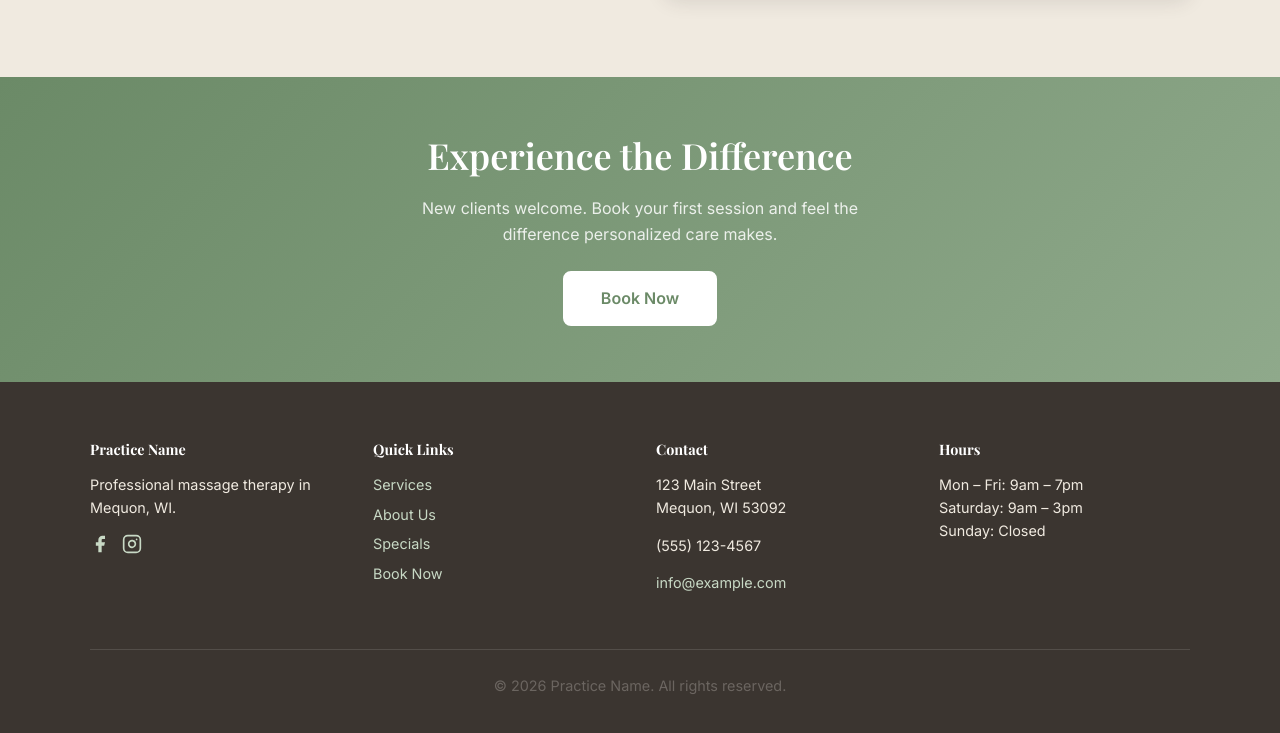
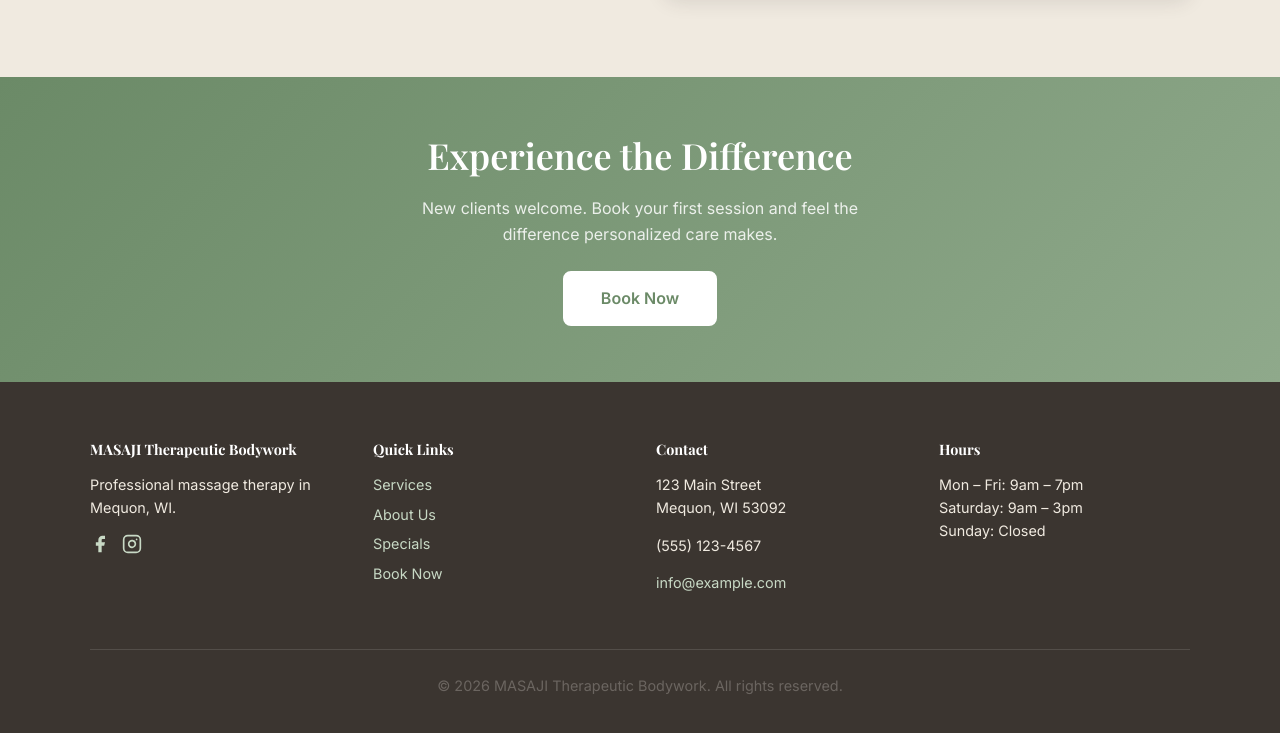
Before and after one commit to nhilo32/massage-practice-site, a plain HTML site: page about.html in a window 1280 px wide. Shown: the part 1669-2402 px from the top of the page. Drawn offline with nearby package versions, Linux system fonts and the light colour scheme.

Commit message:
Rebrand to MASAJI Therapeutic Bodywork

```diff
--- a/about.html
+++ b/about.html
@@ -3,8 +3,8 @@
 <head>
   <meta charset="UTF-8">
   <meta name="viewport" content="width=device-width, initial-scale=1.0">
-  <title>About Us | Practice Name — Mequon, WI</title>
-  <meta name="description" content="Meet the licensed massage therapists at Practice Name in Mequon, WI. Learn about our approach to wellness and healing.">
+  <title>About Us | MASAJI Therapeutic Bodywork — Mequon, WI</title>
+  <meta name="description" content="Meet the licensed massage therapists at MASAJI Therapeutic Bodywork in Mequon, WI. Learn about our approach to wellness and healing.">
   <link rel="preconnect" href="https://fonts.googleapis.com">
   <link href="https://fonts.googleapis.com/css2?family=Inter:wght@400;500;600&family=Playfair+Display:wght@600;700&display=swap" rel="stylesheet">
   <link rel="stylesheet" href="css/style.css">
@@ -15,8 +15,8 @@
   <header>
     <nav class="container nav">
       <a href="index.html" class="nav__logo">
-        <img src="images/logo.png" alt="Practice Name logo">
-        Practice Name
+        <img src="images/logo.png" alt="MASAJI Therapeutic Bodywork logo">
+        MASAJI
       </a>
       <button class="nav__toggle" aria-label="Menu" aria-expanded="false">
         <span></span><span></span><span></span>
@@ -125,7 +125,7 @@
     <div class="container">
       <div class="footer-grid">
         <div>
-          <h4>Practice Name</h4>
+          <h4>MASAJI Therapeutic Bodywork</h4>
           <p>Professional massage therapy in Mequon, WI.</p>
           <div style="display:flex; gap:.75rem; margin-top:.75rem;">
             <a href="#" aria-label="Facebook"><svg width="20" height="20" viewBox="0 0 24 24" fill="currentColor"><path d="M18 2h-3a5 5 0 0 0-5 5v3H7v4h3v8h4v-8h3l1-4h-4V7a1 1 0 0 1 1-1h3z"/></svg></a>
@@ -153,7 +153,7 @@
         </div>
       </div>
       <div class="footer__copy">
-        <p>&copy; 2026 Practice Name. All rights reserved.</p>
+        <p>&copy; 2026 MASAJI Therapeutic Bodywork. All rights reserved.</p>
       </div>
     </div>
   </footer>
```
Also changed, not shown: index.html (+5 -5 lines), services.html (+5 -5 lines), specials.html (+6 -6 lines).
